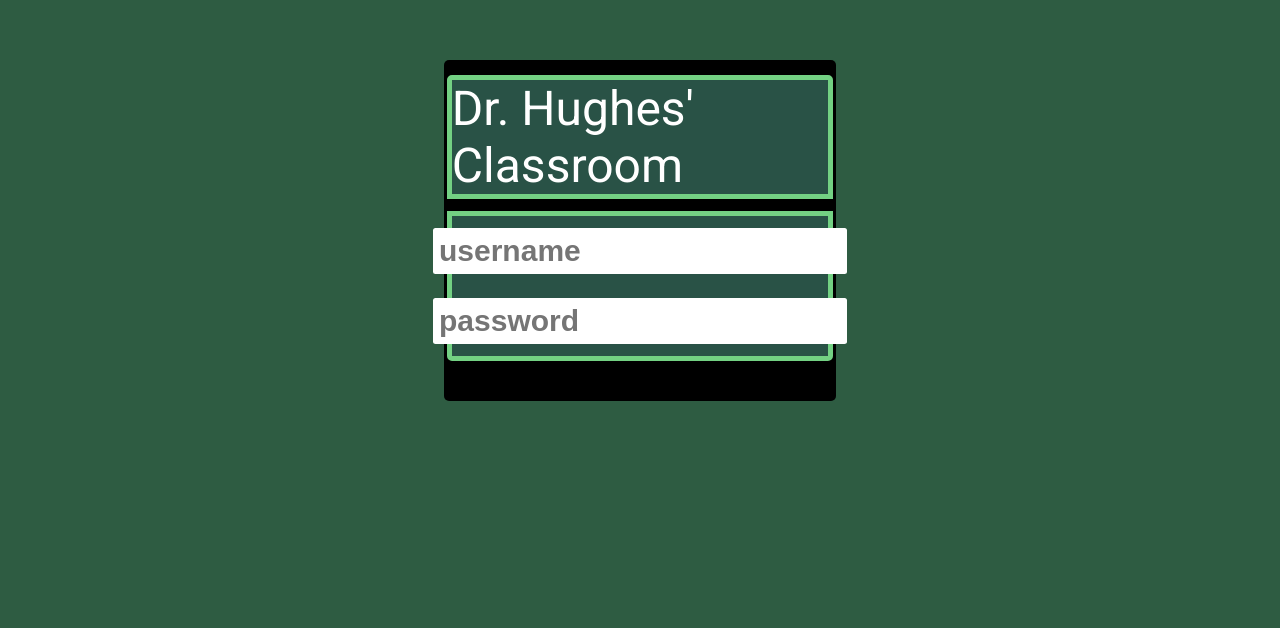
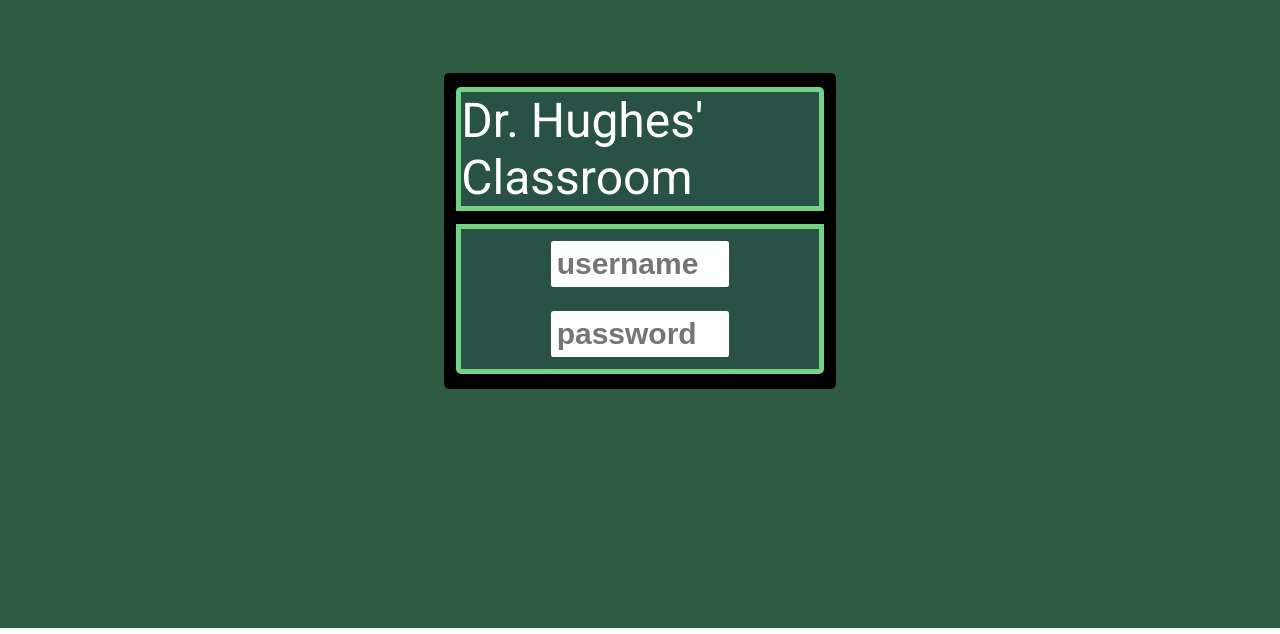
Before and after one commit to drewcapener/higher-ed, an Angular app in the folder client/HigherEd/: page /login in a window 1280 px wide. Shown: the part 166-800 px from the top of the page. Built offline with nearby package versions, Linux system fonts and the light colour scheme.

Commit message:
styling tweaks to login

```diff
--- a/client/HigherEd/src/app/username-password/username-password.component.html
+++ b/client/HigherEd/src/app/username-password/username-password.component.html
@@ -2,11 +2,9 @@
     <div class="class-name">Dr. Hughes' Classroom</div>
     <div class="form">
         <div class="input-row">
-            <!-- <label class="label">Username</label> -->
             <input class="input" type="text" placeholder="username">
         </div>
         <div class="input-row">
-            <!-- <label class="label">Password</label> -->
             <input class="input" type="text" placeholder="password">
         </div>
     </div>
--- a/client/HigherEd/src/app/username-password/username-password.component.scss
+++ b/client/HigherEd/src/app/username-password/username-password.component.scss
@@ -5,17 +5,17 @@
     flex-direction: column;
     justify-content: flex-start;
     align-items: center;
-    padding: $spacing;
+    //padding: $spacing;
     width: 100%;
     height: 100%;
 }
 
 @mixin panel {
     background-color: $green5;
-    width: 100%;
+    width: 95%;
     font-family: $roboto;
     color: white;
-    margin: $spacing / 2 0 $spacing / 2 0;
+    margin: $spacing / 2;
     border-style: solid;
     border-color: $accent1;
     border-width: thick;
@@ -47,6 +47,7 @@
     align-items: center;
     margin: 0.5em;
     font-size: 1.5em;
+    width: 50%;
 }
 
 .label {
@@ -55,12 +56,12 @@
 }
 
 .input {
-    //background-color: $gree;
     border: none;
     border-radius: $corner-radius / 2;
     font-weight: bold;
     font-size: 1.25em;
     padding: 0.2em;
+    width: 100%;
 }
 
 .input:focus {
```
